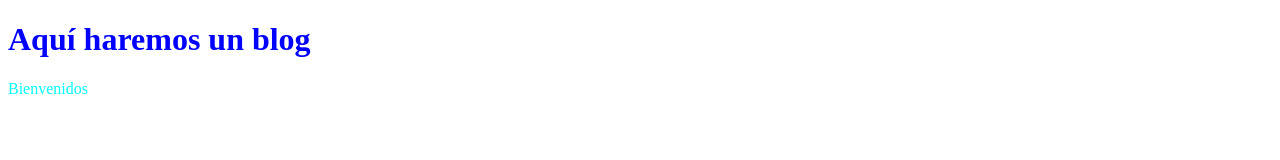
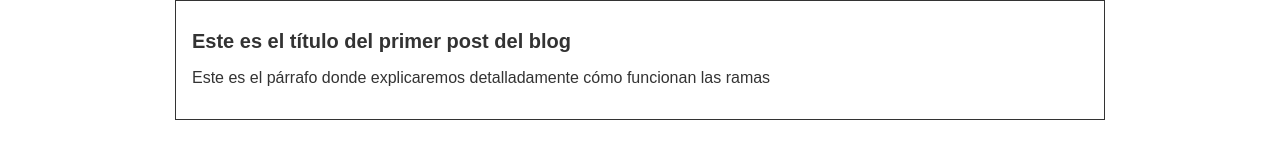
Before and after one commit to ElisabethRuizM/Hyperblog, a plain HTML site: page index.html in a window 1280 px wide. Drawn offline with Linux system fonts and the light colour scheme.

Commit message:
Commit al master del blog en su versión más reciente

```diff
--- a/css/estilos.css
+++ b/css/estilos.css
@@ -1,6 +1,21 @@
-h1{
-    color: blue;
+body
+{
+    color:  #333;
+    text-align: center;
+    font-family: Arial, Helvetica, sans-serif;
+    font-size: 16px;
+    margin: 0;
+    padding: 0;
 }
-p{
-    color: aqua;
+#container
+{
+    width: 70%;
+    padding: 1em;
+    text-align: left;
+    border: 1px solid #333;
+    margin: 0 auto;
 }
+#container h1
+{
+    font-size: 20px;
+}
--- a/index.html
+++ b/index.html
@@ -5,7 +5,12 @@
         <link href="css/estilos.css" rel="stylesheet">
     </head>
     <body>
-        <h1>Aquí haremos un blog</h1>
-        <p>Bienvenidos</p>
+        <div id="container">
+            <div id="post">
+                <h1>Este es el título del primer post del blog</h1>
+                <p>Este es el párrafo donde explicaremos detalladamente cómo funcionan las ramas</p>
+            </div>
+        </div>
+
     </body>
 </html>
```
